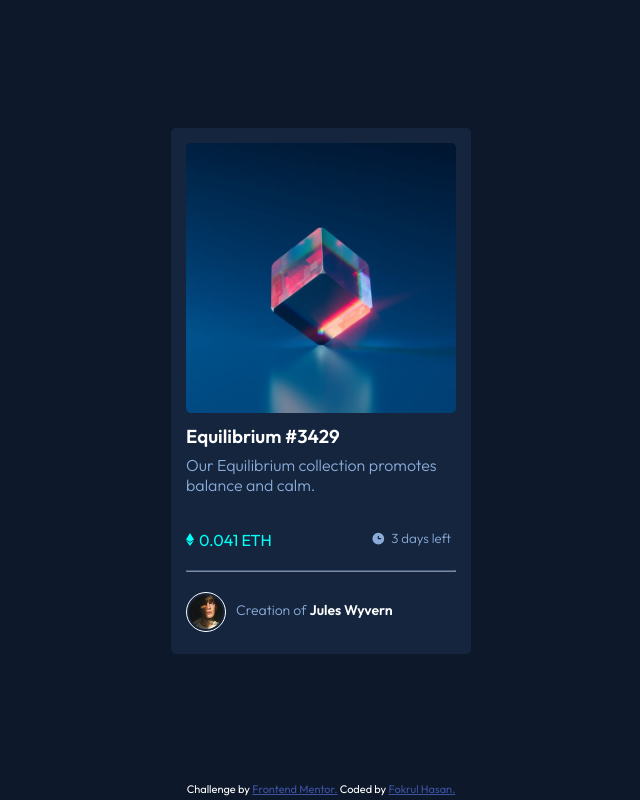
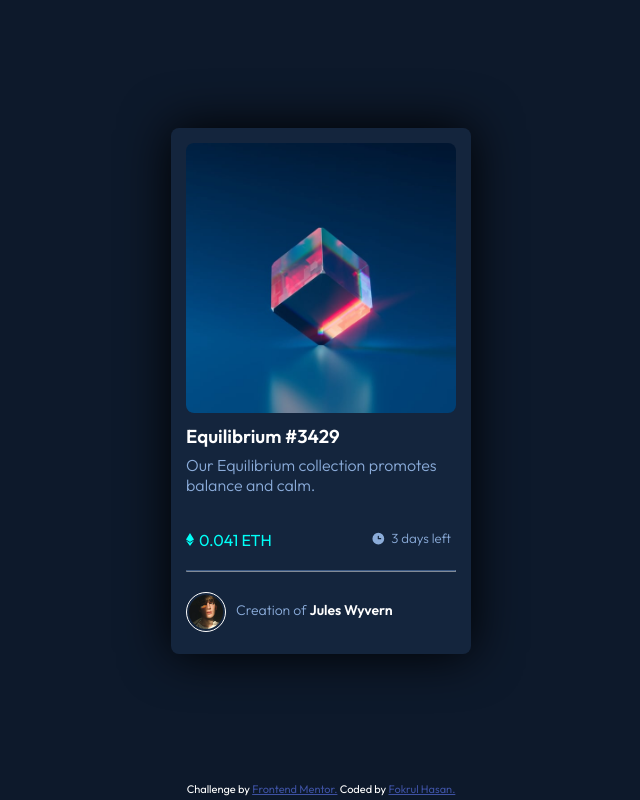
Before and after one commit to hridoyhsn/nft-preview-card, a plain HTML site: page index.html in a window 1280 px wide. Shown: the whole page, without its empty margins (319-959 px from the left). Drawn offline with Linux system fonts and the light colour scheme.

Commit message:
added box-shadow

```diff
--- a/style.css
+++ b/style.css
@@ -12,10 +12,11 @@ body {
 }
 .card-container {
     width: 300px;
-    border-radius: 5px;
+    border-radius: 8px;
     background-color: hsl(216, 50%, 16%);
     padding: 15px;
     margin: 10% auto;
+    box-shadow: 0 0 50px black
 }
 
 .main-img {
@@ -23,7 +24,7 @@ body {
 }
 img {
     width: 100%;
-    border-radius: 5px;
+    border-radius: 8px;
 }
 .description h3 {
     padding: 7px 0;
```
